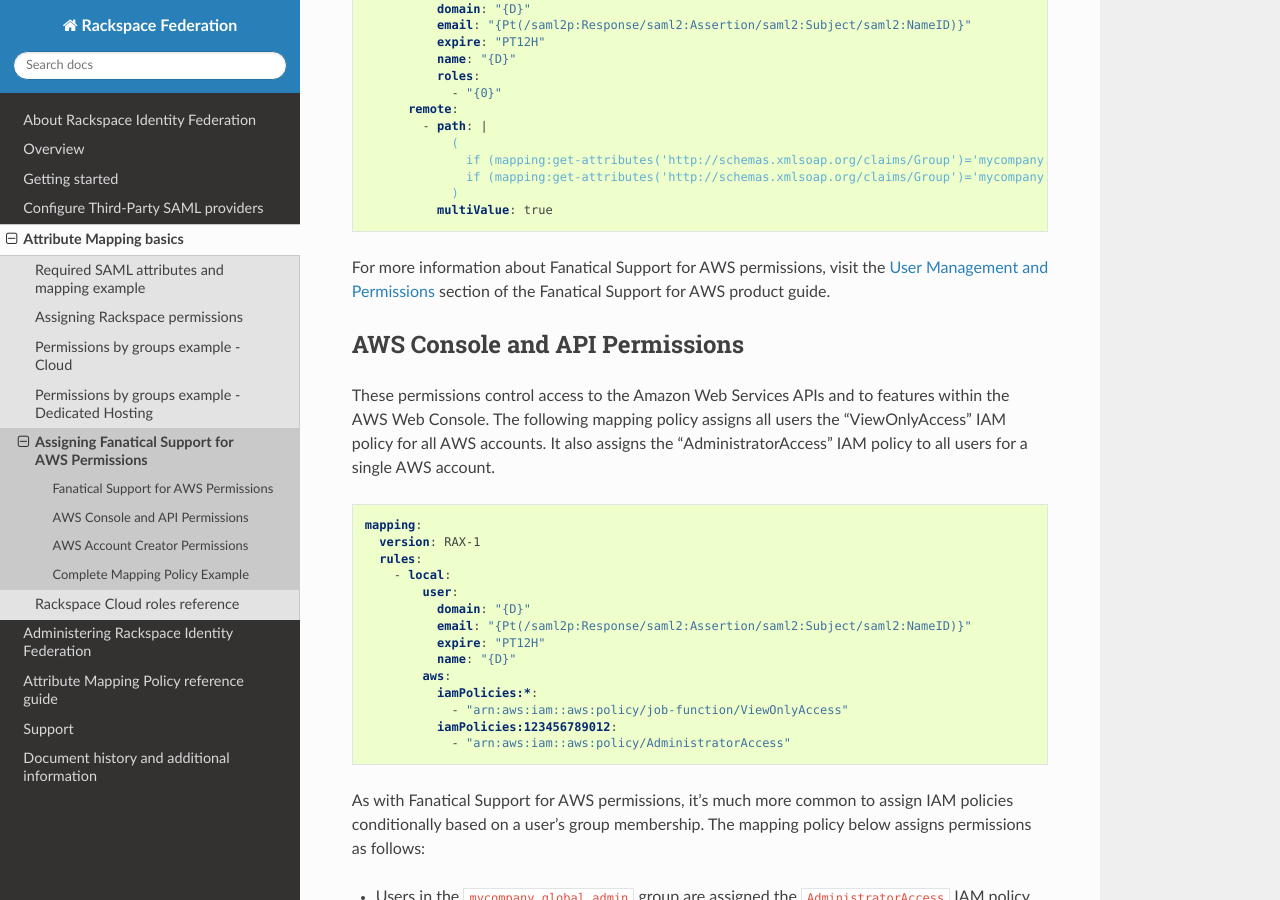
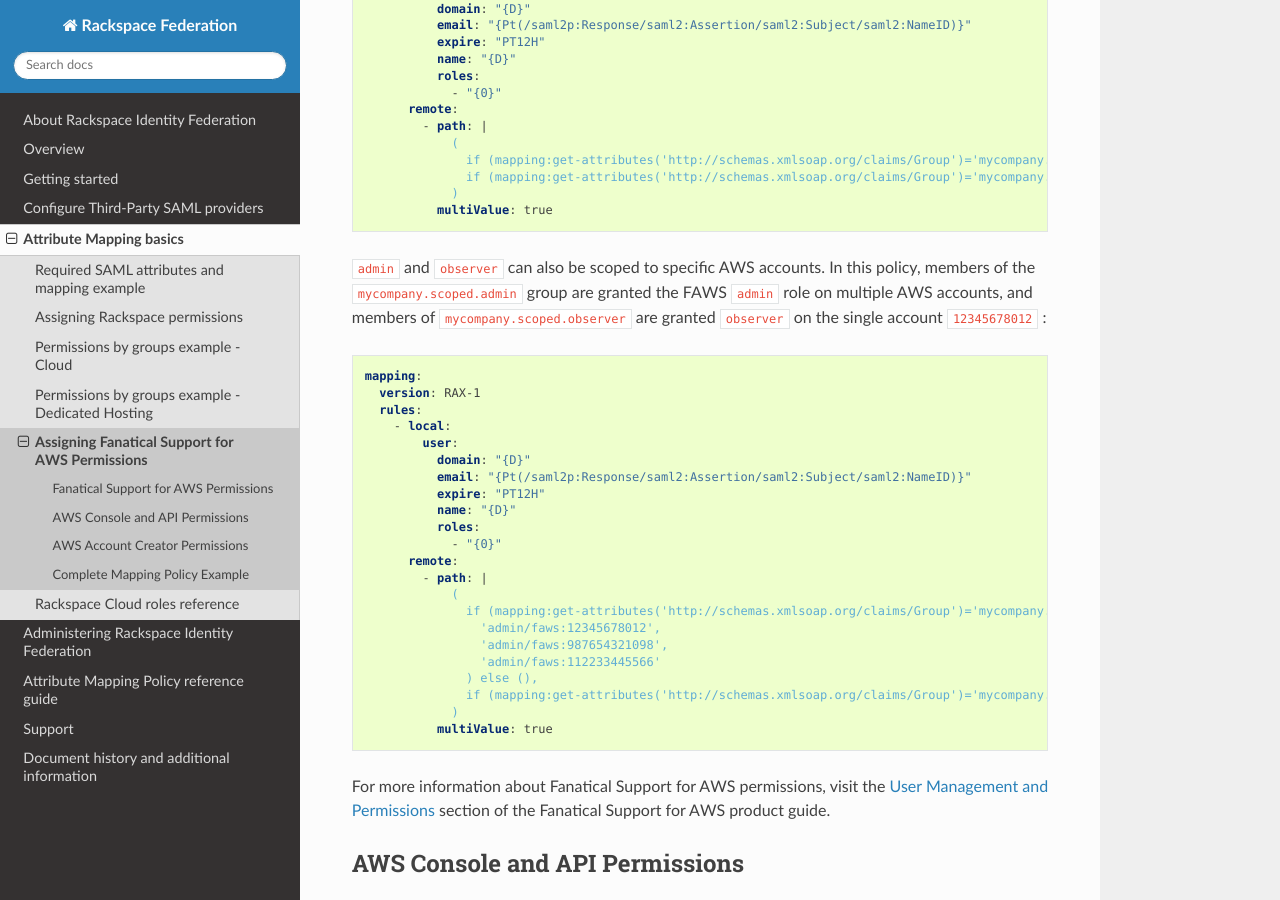
Before and after one commit to rackerlabs/docs-rackspace-federation, a Sphinx documentation site: the page built from doc/attribmapping-basics/faws-mapping.rst, in a window 1280 px wide and 900 px high, scrolled down 937 px. Built offline with Sphinx 7.4.7 and the Read the Docs theme 2.0.0, drawn with Linux system fonts in a browser that asks for light colours; the version number could not be read and is left out.

Commit message:
Add scoped faws observer and admin examples to attrib mapping policy (#53)
* Add scoped faws observer and admin examples to attrib mapping policy

* Update faws example to include attrib mapping to multiple AWS accounts

```diff
--- a/doc/attribmapping-basics/faws-mapping.rst
+++ b/doc/attribmapping-basics/faws-mapping.rst
@@ -45,6 +45,33 @@
               (
                 if (mapping:get-attributes('http://schemas.xmlsoap.org/claims/Group')='mycompany.global.admin') then ('admin') else (),
                 if (mapping:get-attributes('http://schemas.xmlsoap.org/claims/Group')='mycompany.global.observer') then ('observer') else ()
+              )
+            multiValue: true
+
+``admin`` and ``observer`` can also be scoped to specific AWS accounts. In this policy, members of the ``mycompany.scoped.admin`` group are granted the FAWS ``admin`` role on multiple AWS accounts, and members of ``mycompany.scoped.observer`` are granted ``observer`` on the single account ``12345678012`` :
+
+.. code:: yaml
+
+  mapping:
+    version: RAX-1
+    rules:
+      - local:
+          user:
+            domain: "{D}"
+            email: "{Pt(/saml2p:Response/saml2:Assertion/saml2:Subject/saml2:NameID)}"
+            expire: "PT12H"
+            name: "{D}"
+            roles:
+              - "{0}"
+        remote:
+          - path: |
+              (
+                if (mapping:get-attributes('http://schemas.xmlsoap.org/claims/Group')='mycompany.scoped.admin') then (
+                  'admin/faws:12345678012',
+                  'admin/faws:987654321098',
+                  'admin/faws:112233445566'
+                ) else (),
+                if (mapping:get-attributes('http://schemas.xmlsoap.org/claims/Group')='mycompany.scoped.observer') then ('observer/faws:12345678012') else ()
               )
             multiValue: true
 
```
